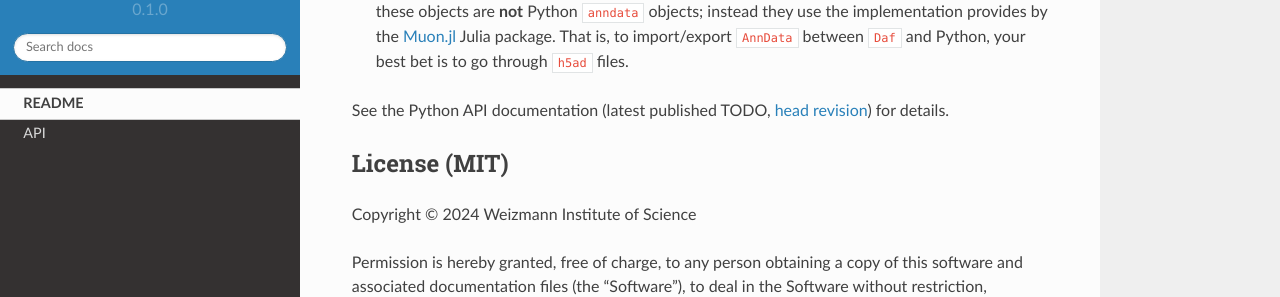
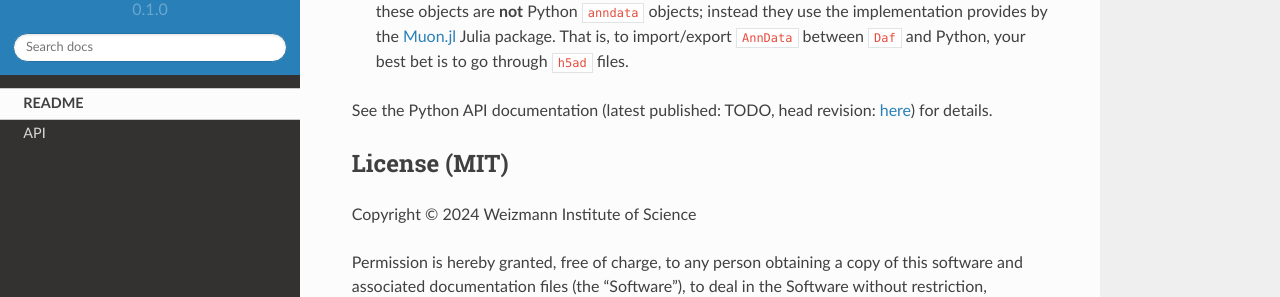
Before and after one commit to tanaylab/dafpy, a Sphinx documentation site: the page built from docs/readme.rst, in a window 1280 px wide and 900 px high, scrolled down 483 px. Shown: the part 157-454 px from the top of the window. Built offline with Sphinx 7.4.7 and the Read the Docs theme 2.0.0, drawn with Linux system fonts in a browser that asks for light colours.

Commit message:
Tweak documentation to force re-publish of gh-pages.

```diff
--- a/README.rst
+++ b/README.rst
@@ -28,8 +28,8 @@ The Python package provides the same API as the Julia package, with the followin
   <https://github.com/scverse/Muon.jl>`_ Julia package. That is, to import/export ``AnnData`` between ``Daf`` and
   Python, your best bet is to go through ``h5ad`` files.
 
-See the Python API documentation (latest published TODO, `head revision <https://tanaylab.github.io/Daf.py/v0.1.0/html>`_)
-for details.
+See the Python API documentation (latest published: TODO, head revision: `here
+<https://tanaylab.github.io/Daf.py/v0.1.0/html>`_) for details.
 
 License (MIT)
 -------------
--- a/docs/v0.1.0/html/readme.html
+++ b/docs/v0.1.0/html/readme.html
@@ -101,8 +101,7 @@ Python instead of <code class="docutils literal notranslate"><span class="pre">s
 are <strong>not</strong> Python <code class="docutils literal notranslate"><span class="pre">anndata</span></code> objects; instead they use the implementation provides by the <a class="reference external" href="https://github.com/scverse/Muon.jl">Muon.jl</a> Julia package. That is, to import/export <code class="docutils literal notranslate"><span class="pre">AnnData</span></code> between <code class="docutils literal notranslate"><span class="pre">Daf</span></code> and
 Python, your best bet is to go through <code class="docutils literal notranslate"><span class="pre">h5ad</span></code> files.</p></li>
 </ul>
-<p>See the Python API documentation (latest published TODO, <a class="reference external" href="https://tanaylab.github.io/Daf.py/v0.1.0/html">head revision</a>)
-for details.</p>
+<p>See the Python API documentation (latest published: TODO, head revision: <a class="reference external" href="https://tanaylab.github.io/Daf.py/v0.1.0/html">here</a>) for details.</p>
 </section>
 <section id="license-mit">
 <h2>License (MIT)<a class="headerlink" href="#license-mit" title="Link to this heading">¶</a></h2>
```
Also changed, not shown: docs/v0.1.0/html/searchindex.js (+1 -1 lines).
